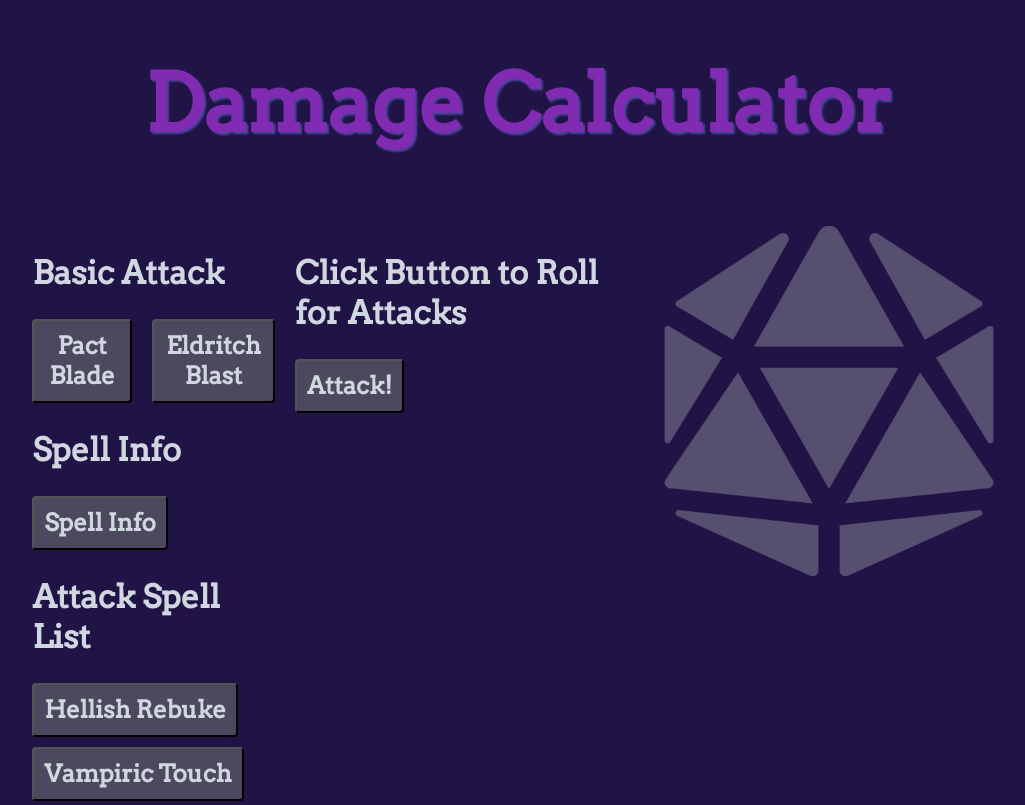
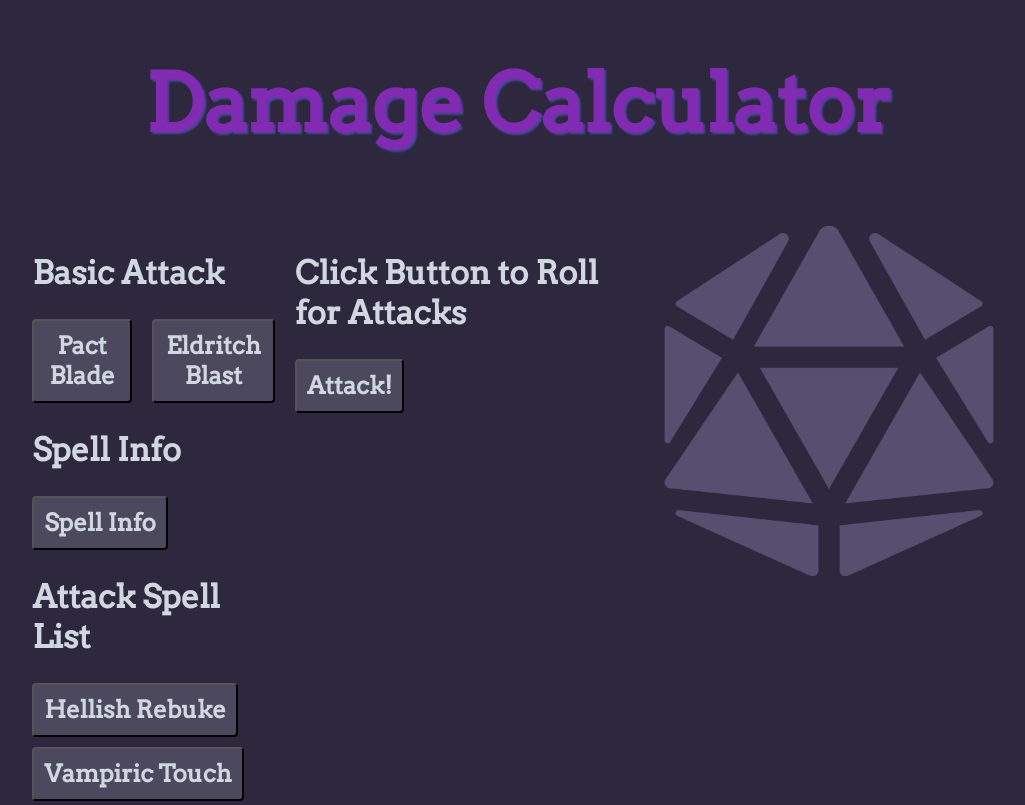
Before and after one commit to kriderjd/dnd-combat-helper, a plain HTML site: page index.html in a window 1280 px wide. Shown: the top 805 px of the page, without its empty margins (122-1147 px from the left). Drawn offline with Linux system fonts and the light colour scheme.

Commit message:
Update style.css

```diff
--- a/style.css
+++ b/style.css
@@ -61,7 +61,7 @@ p.description{
 }
 
 .std-background {
-    background-color: #201447
+    background-color: #2d283e
 }
 
 @keyframes gradient-background {
```
